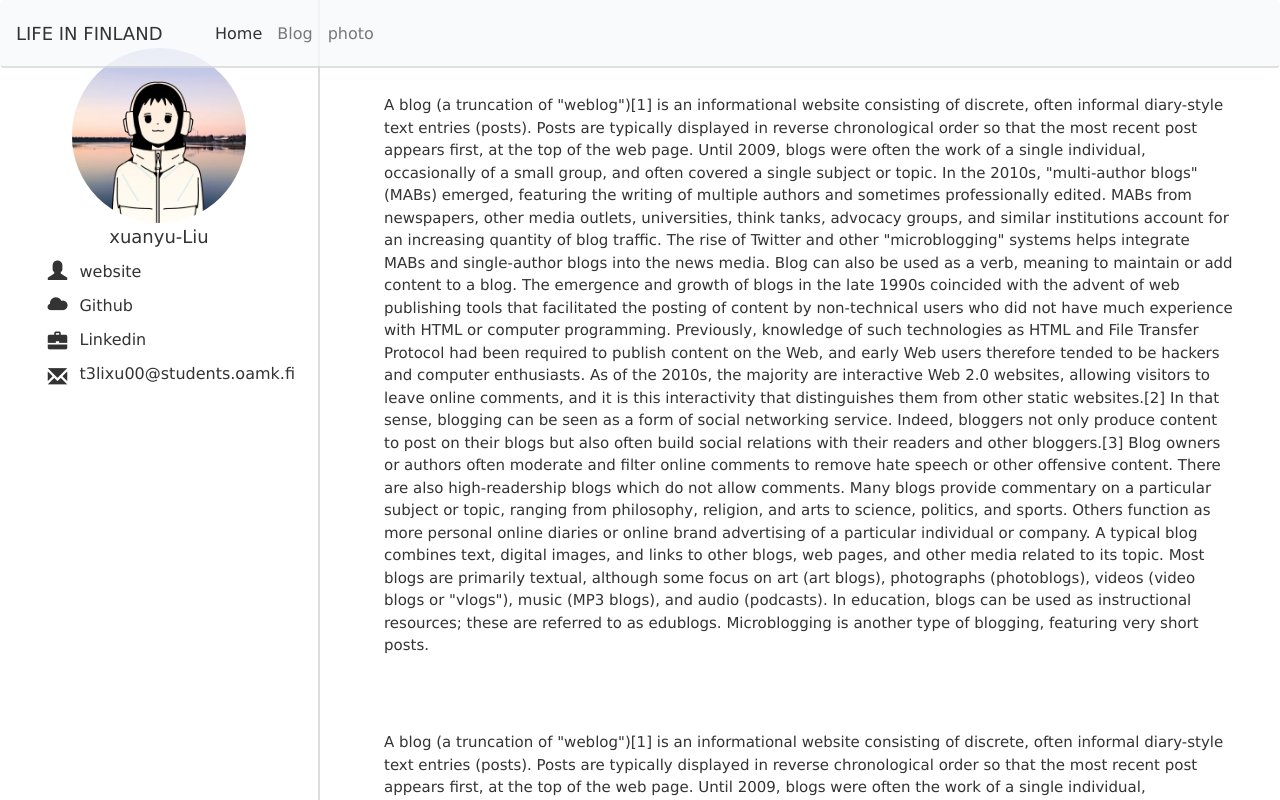
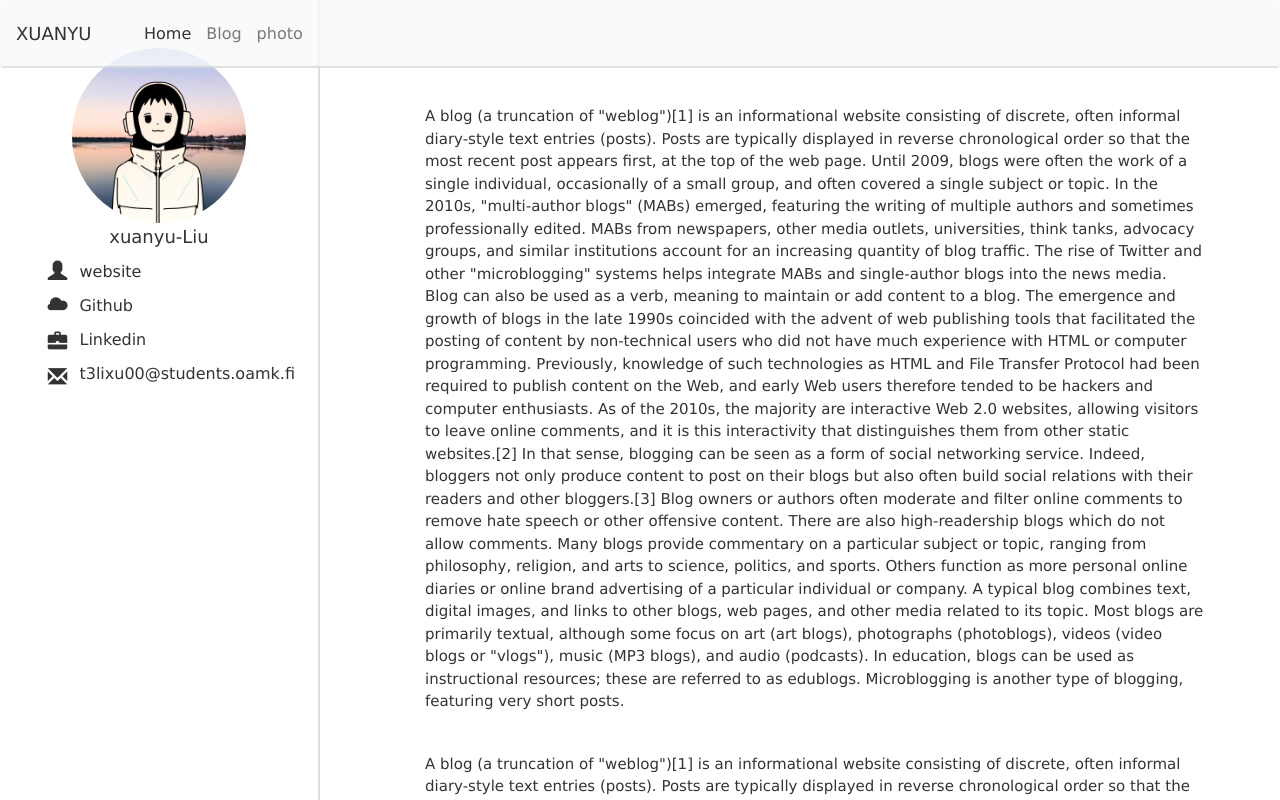
Before and after one commit to xuanyu2003/xuanyu2003.github.io, a plain HTML site: page index.html in a window 1280 px wide. Drawn offline with nearby package versions, Linux system fonts and the light colour scheme.

Commit message:
TITLE NAME

```diff
--- a/index.html
+++ b/index.html
@@ -15,7 +15,7 @@
 <body>
     <nav class="navbar sticky-top navbar-expand-lg bg-body-tertiary linear-gradient nar-broader w3-animate-top ">
       <div class="container-fluid navbar-display">
-        <a class="navbar-brand" href="index.html">LIFE IN FINLAND</a>
+        <a class="navbar-brand" href="index.html">XUANYU</a>
         <div class="collapse navbar-collapse" id="navbarNav">
           <ul class="navbar-nav">
             <li class="nav-item">
--- a/test-site/styles/index.css
+++ b/test-site/styles/index.css
@@ -67,17 +67,15 @@ gap:5%;
 
 .blog-div{
   text-align:center;
-  margin-left: 5%;
-  margin-right: 12%;
+  margin-right: 15%;
   height: fit-content;
 }
 .blog-test{
+  padding: 15px;;
   height: fit-content;
   text-align:left;
-  margin-top: 7%;
   word-wrap: break-word;
   width: 80%;
-
 }
 
 
@@ -111,7 +109,7 @@ gap:5%;
   /* border-top:2px solid  #6c6c6c3a; */
 }
 .right-div {
-  margin-top: 20px;
+  padding: 90px;
   margin-left: 25%;
   display:block;
   justify-content: center;
```
Also changed, not shown: blog.html (+1 -1 lines), photo.html (+1 -1 lines).
